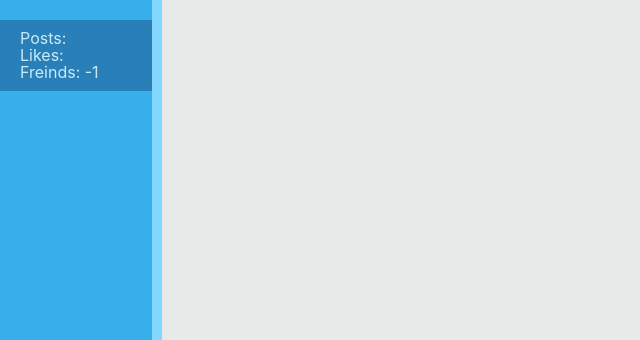
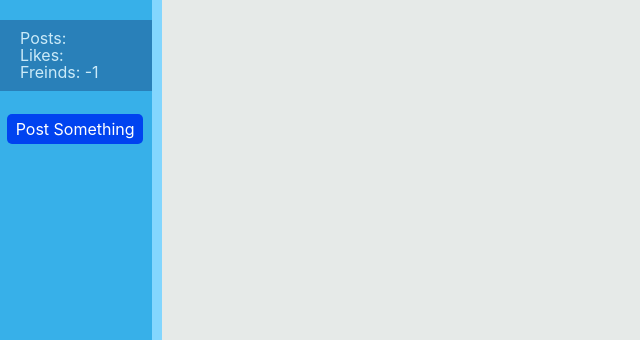
Before and after one commit to margleb/Social_Network, a PHP site: a page that uses profile.php in a window 1280 px wide. Shown: the part 500-840 px from the top of the page, without its empty margins (0-640 px from the left). Run offline with PHP 8.4, Linux system fonts and the light colour scheme; the visitor is signed in with stand-in values (Sample User, id 1); data that the repository does not hold is empty.

Commit message:
Showing the Popip Post form

```diff
--- a/profile.php
+++ b/profile.php
@@ -62,9 +62,8 @@ include("includes/classes/Post.php");
 					}
 				}
 			?>
-
 		</form>
-
+		<input type="submit" class="deep_blue" data-toggle="modal" data-target="#post_form" value="Post Something">
 
 	</div>
 
@@ -72,5 +71,35 @@ include("includes/classes/Post.php");
 		<?php echo 'username' ?>
 	</div>
 </div>
+
+<!-- Modal -->
+<div class="modal fade" id="post_form" tabindex="-1" role="dialog" aria-labelledby="postModalLabel" aria-hidden="true">
+  <div class="modal-dialog" role="document">
+    <div class="modal-content">
+      <div class="modal-header">
+        <h5 class="modal-title" id="exampleModalLabel">Post something!</h5>
+        <button type="button" class="close" data-dismiss="modal" aria-label="Close">
+          <span aria-hidden="true">&times;</span>
+        </button>
+      </div>
+
+      <div class="modal-body">
+        <p>This will appaer on user's profile page and alse ther newsfeed for your friends to see!</p>
+        <form class="profile_post" action="" method="POST">
+        	<div class="form-group">
+        		<textarea class="form-control" name="post_body"></textarea>
+        		<input type="hidden" name="user_from" value="<?php echo $userLoggedIn; ?>">
+        		<input type="hidden" name="user_to" value="<?php echo $username; ?>">
+        	</div>
+        </form>
+      </div>
+
+      <div class="modal-footer">
+        <button type="button" class="btn btn-secondary" data-dismiss="modal">Close</button>
+        <button type="button" class="btn btn-primary">Post</button>
+      </div>
+    </div>
+  </div>
+</div>
 </body>
 </html>
```
